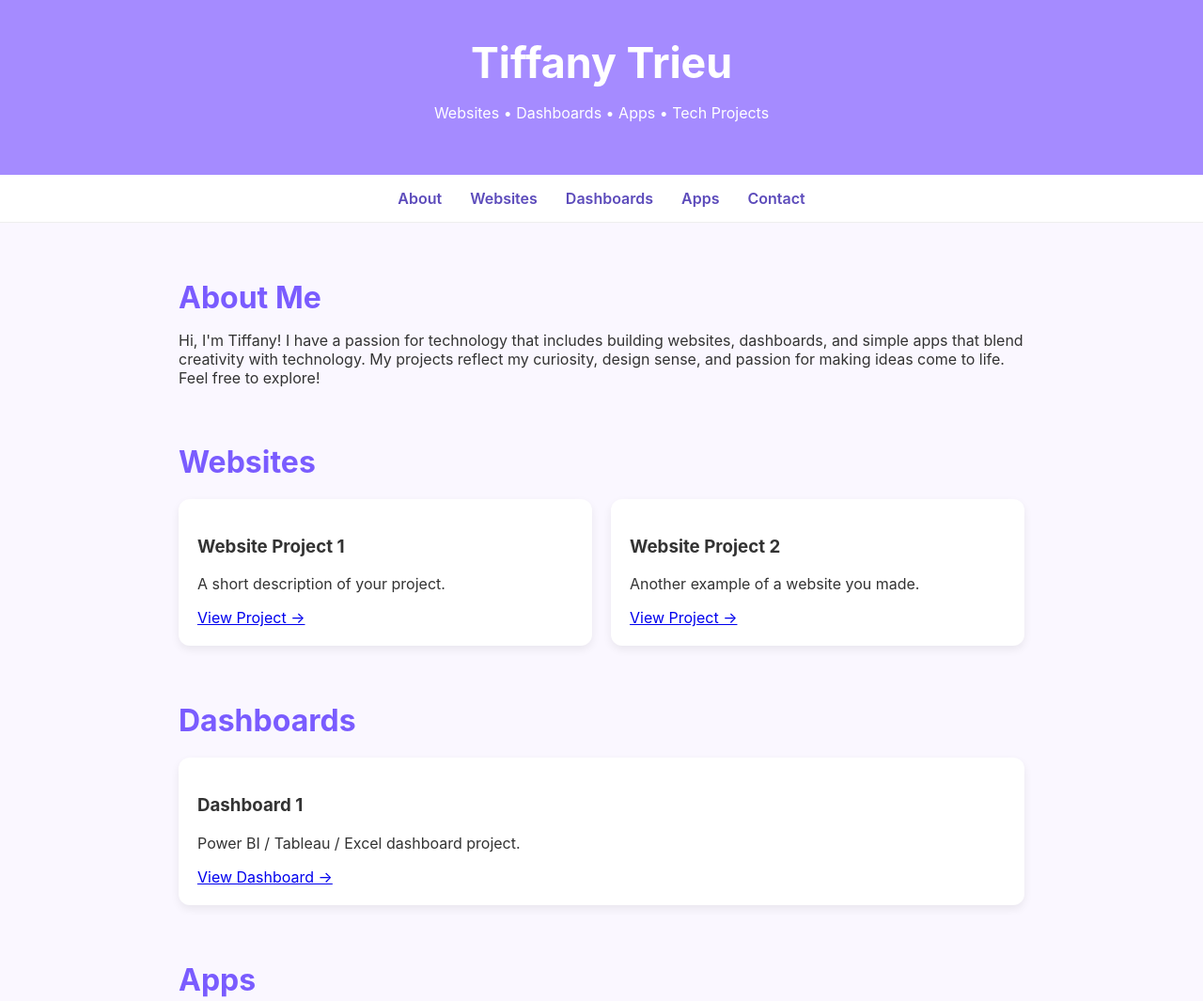
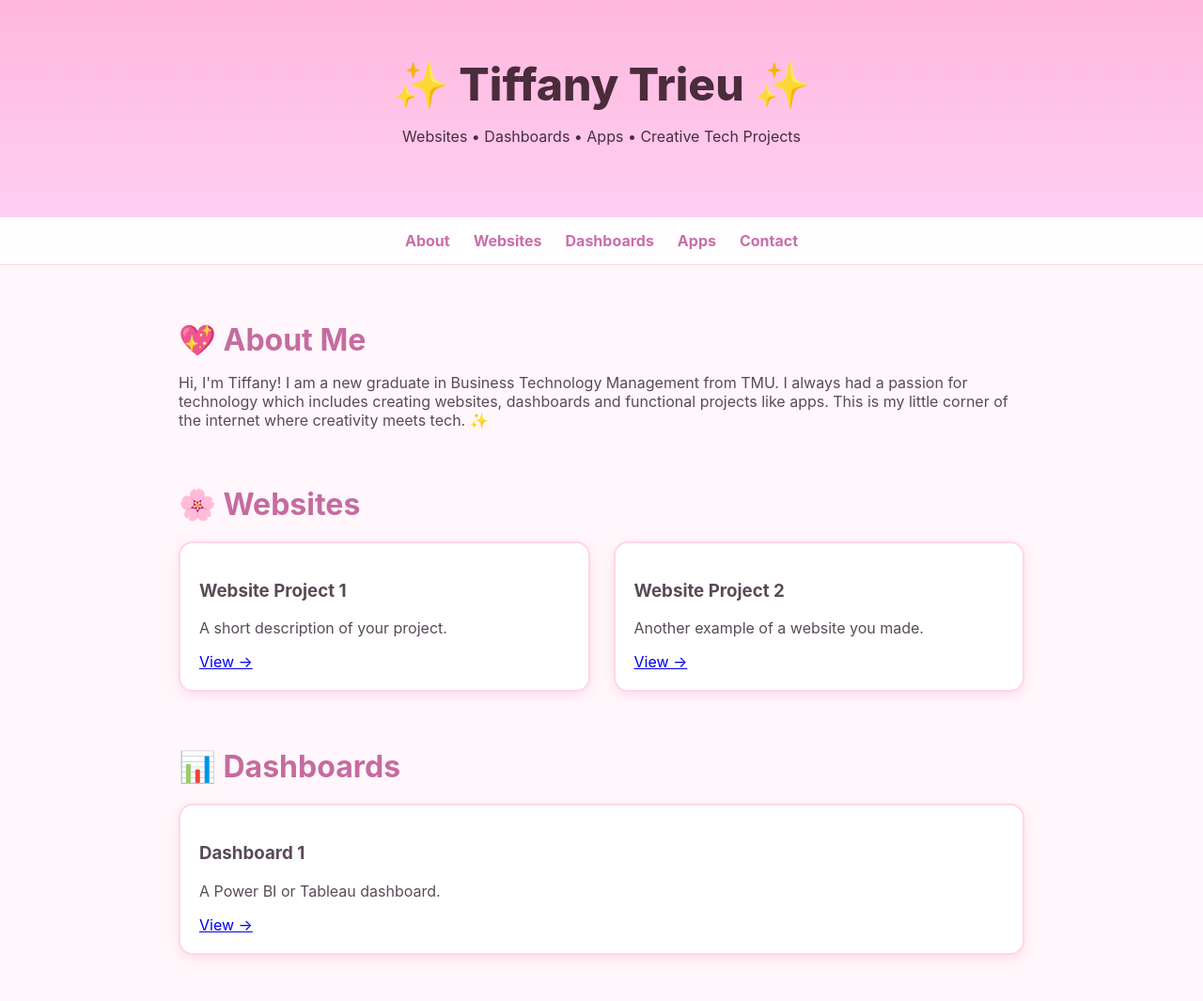
Before and after one commit to tiffanyytrieu/tiffanyytrieu.github.io, a plain HTML site: page index.html in a window 1280 px wide. Shown: the top 1065 px of the page at 94% size. Drawn offline with Linux system fonts and the light colour scheme.

Commit message:
Update index.html

```diff
--- a/index.html
+++ b/index.html
@@ -1,46 +1,49 @@
 <!DOCTYPE html>
 <html lang="en">
 <head>
-  <meta charset="UTF-8" />
-  <meta name="viewport" content="width=device-width, initial-scale=1.0" />
+  <meta charset="UTF-8">
+  <meta name="viewport" content="width=device-width, initial-scale=1.0">
   <title>Tiffany's Portfolio</title>
 
   <style>
     body {
       font-family: 'Inter', Arial, sans-serif;
       margin: 0;
-      background: #faf7ff;
-      color: #333;
+      background: #FFF7FB; /* soft pink */
+      color: #5A4A58;
     }
 
     header {
-      background: #a58bff;
-      color: white;
-      padding: 40px 20px;
+      background: linear-gradient(180deg, #FFB7DD, #FFCFF3);
+      color: #4A2C3A;
+      padding: 60px 20px;
       text-align: center;
     }
 
     header h1 {
       margin: 0;
-      font-size: 2.8rem;
+      font-size: 3rem;
+      font-weight: 800;
     }
 
     nav {
-      background: white;
+      background: #FFFFFFBB;
+      backdrop-filter: blur(6px);
       padding: 15px;
       display: flex;
       justify-content: center;
-      gap: 30px;
-      border-bottom: 1px solid #eee;
+      gap: 25px;
       position: sticky;
       top: 0;
+      border-bottom: 1px solid #FFD6E9;
       z-index: 10;
     }
 
     nav a {
       text-decoration: none;
-      color: #5c4bbb;
-      font-weight: 600;
+      color: #C86FA8;
+      font-weight: 700;
+      font-size: 1rem;
     }
 
     section {
@@ -50,47 +53,51 @@
     }
 
     h2 {
-      color: #7a5cff;
+      color: #C56BA0;
       margin-bottom: 10px;
       font-size: 2rem;
+      font-weight: 700;
     }
 
     .card-grid {
       display: grid;
       grid-template-columns: repeat(auto-fit, minmax(250px, 1fr));
-      gap: 20px;
+      gap: 25px;
       margin-top: 20px;
     }
 
     .card {
       background: white;
+      border-radius: 15px;
       padding: 20px;
-      border-radius: 12px;
-      box-shadow: 0 4px 10px rgba(0,0,0,0.07);
-      transition: transform 0.2s ease;
+      border: 2px solid #FFD6E9;
+      box-shadow: 0 4px 12px rgba(255, 182, 213, 0.4);
+      transition: transform 0.2s ease, box-shadow 0.2s ease;
     }
 
     .card:hover {
-      transform: translateY(-5px);
+      transform: translateY(-6px);
+      box-shadow: 0 8px 18px rgba(255, 182, 213, 0.55);
     }
 
     footer {
       text-align: center;
       padding: 30px;
-      background: #eee4ff;
+      background: #FFE6F3;
       margin-top: 50px;
+      color: #A46C92;
+      font-size: 0.9rem;
     }
   </style>
 </head>
 
 <body>
-  <!-- HEADER -->
+
   <header>
-    <h1>Tiffany Trieu</h1>
-    <p>Websites • Dashboards • Apps • Tech Projects</p>
+    <h1>✨ Tiffany Trieu ✨</h1>
+    <p>Websites • Dashboards • Apps • Creative Tech Projects</p>
   </header>
 
-  <!-- NAV -->
   <nav>
     <a href="#about">About</a>
     <a href="#projects">Websites</a>
@@ -99,67 +106,62 @@
     <a href="#contact">Contact</a>
   </nav>
 
-  <!-- ABOUT -->
   <section id="about">
-    <h2>About Me</h2>
+    <h2>💖 About Me</h2>
     <p>
-      Hi, I'm Tiffany! I have a passion for technology that includes building websites, dashboards, and simple apps that blend creativity with technology.
-      My projects reflect my curiosity, design sense, and passion for making ideas come to life.
-      Feel free to explore!
+      Hi, I'm Tiffany! I am a new graduate in Business Technology Management from TMU. I always had a passion for technology which includes
+      creating websites, dashboards and functional projects like apps.
+      This is my little corner of the internet where creativity meets tech. ✨
     </p>
   </section>
 
-  <!-- WEBSITES -->
   <section id="projects">
-    <h2>Websites</h2>
+    <h2>🌸 Websites</h2>
     <div class="card-grid">
       <div class="card">
         <h3>Website Project 1</h3>
         <p>A short description of your project.</p>
-        <a href="#" target="_blank">View Project →</a>
+        <a href="#" target="_blank">View →</a>
       </div>
       <div class="card">
         <h3>Website Project 2</h3>
         <p>Another example of a website you made.</p>
-        <a href="#" target="_blank">View Project →</a>
+        <a href="#" target="_blank">View →</a>
       </div>
     </div>
   </section>
 
-  <!-- DASHBOARDS -->
   <section id="dashboards">
-    <h2>Dashboards</h2>
+    <h2>📊 Dashboards</h2>
     <div class="card-grid">
       <div class="card">
         <h3>Dashboard 1</h3>
-        <p>Power BI / Tableau / Excel dashboard project.</p>
-        <a href="#" target="_blank">View Dashboard →</a>
+        <p>A Power BI or Tableau dashboard.</p>
+        <a href="#" target="_blank">View →</a>
       </div>
     </div>
   </section>
 
-  <!-- APPS -->
   <section id="apps">
-    <h2>Apps</h2>
+    <h2>📱 Apps</h2>
     <div class="card-grid">
       <div class="card">
         <h3>App 1</h3>
-        <p>A simple app you built — mobile or web.</p>
-        <a href="#" target="_blank">View App →</a>
+        <p>A simple app you built.</p>
+        <a href="#" target="_blank">View →</a>
       </div>
     </div>
   </section>
 
-  <!-- CONTACT -->
   <section id="contact">
-    <h2>Contact</h2>
-    <p>Want to connect? Reach me at:</p>
-    <p><strong>Email:</strong> tiffanyytrieu@gmail.com.com</p>
+    <h2>📬 Contact</h2>
+    <p>You can reach me at:</p>
+    <p><strong>Email:</strong> tiffanyytrieu@gmail.com </p>
     <p><strong>LinkedIn:</strong> <a href="#" target="_blank">https://www.linkedin.com/in/tiffany-trieu-5280a61b3/</a></p>
   </section>
 
   <footer>
-    © 2025 Tiffany • Built with ♥ and GitHub Pages
+    © 2025 Tiffany • Made with 💗 using GitHub Pages
   </footer>
 
 </body>
```
